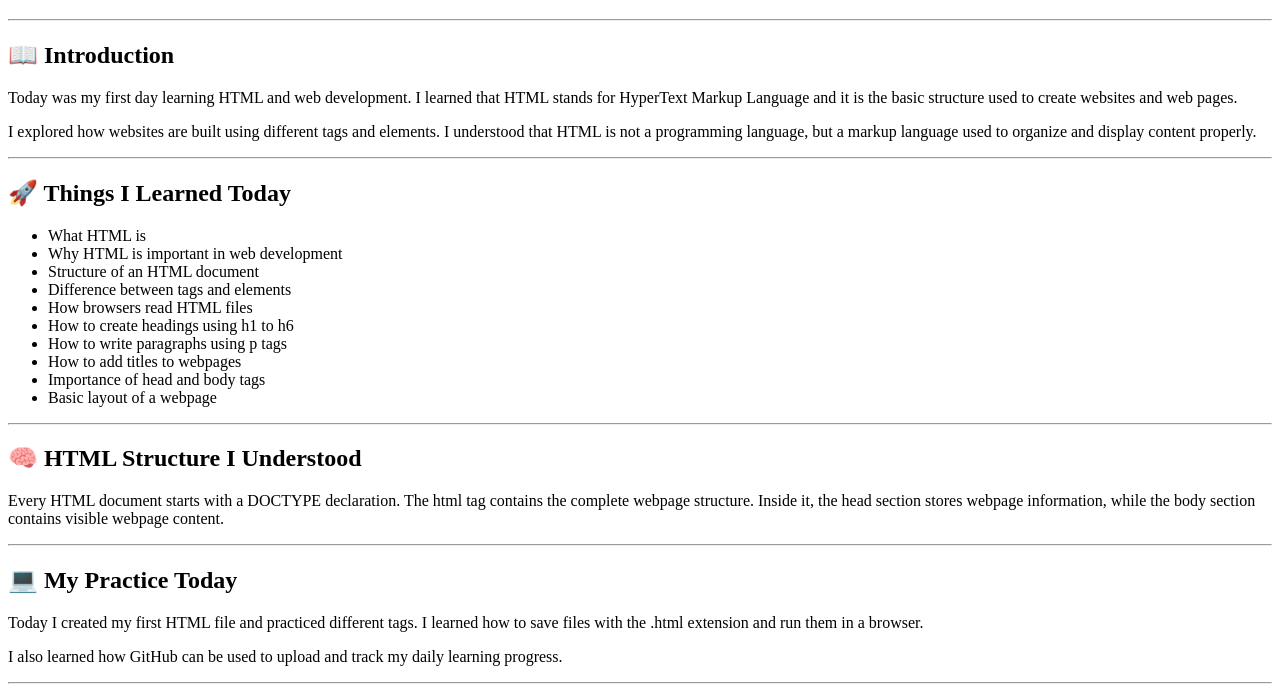
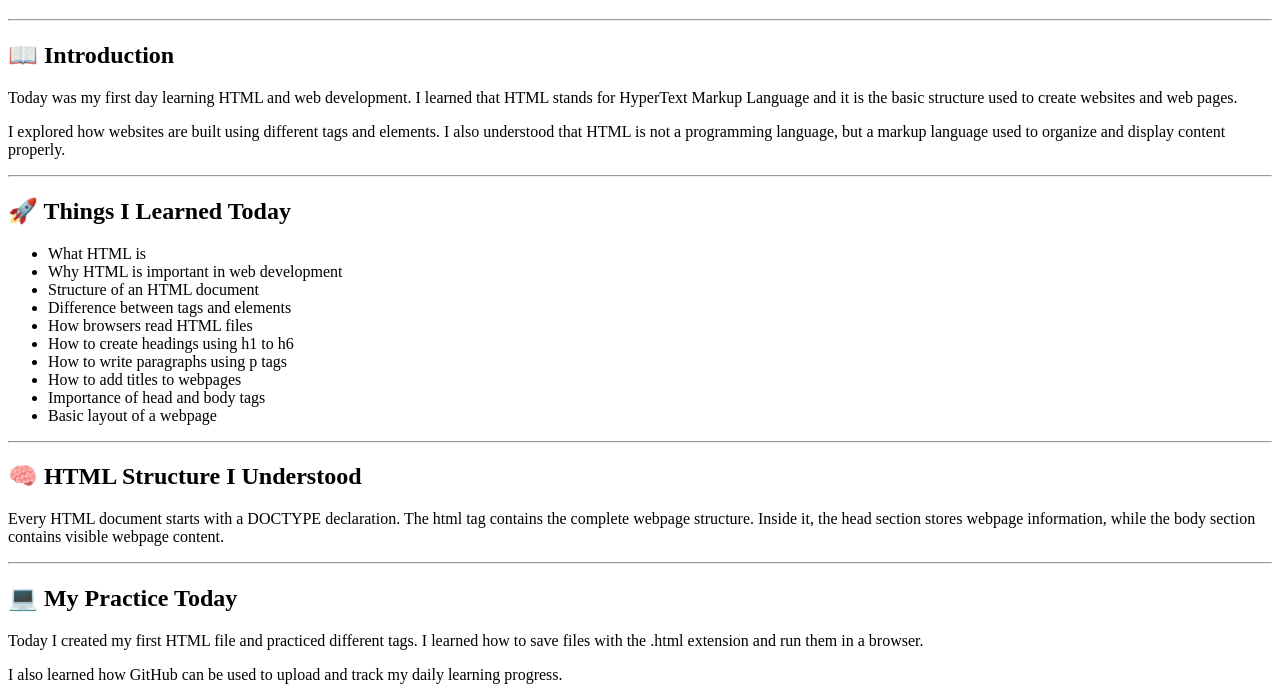
Before and after one commit to ayeshafaeza-2427/html-journey, a plain HTML site: page basics/day1-introduction.html in a window 1280 px wide. Shown: the part 62-761 px from the top of the page. Drawn offline with Linux system fonts and the light colour scheme.

Commit message:
Update day1-introduction.html

```diff
--- a/basics/day1-introduction.html
+++ b/basics/day1-introduction.html
@@ -23,7 +23,7 @@
 
     <p>
         I explored how websites are built using different tags and elements.
-        I  understood that HTML is not a programming language,
+        I also understood that HTML is not a programming language,
         but a markup language used to organize and display content properly.
     </p>
 
```
